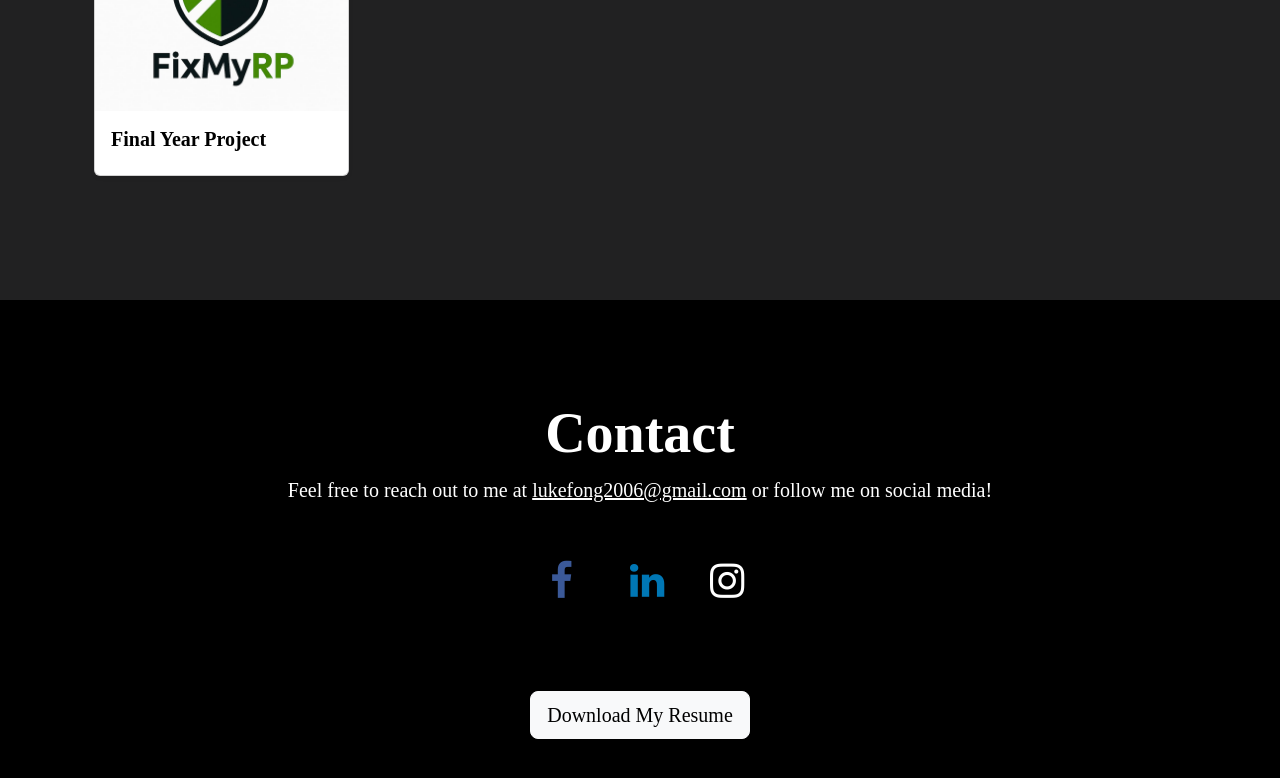
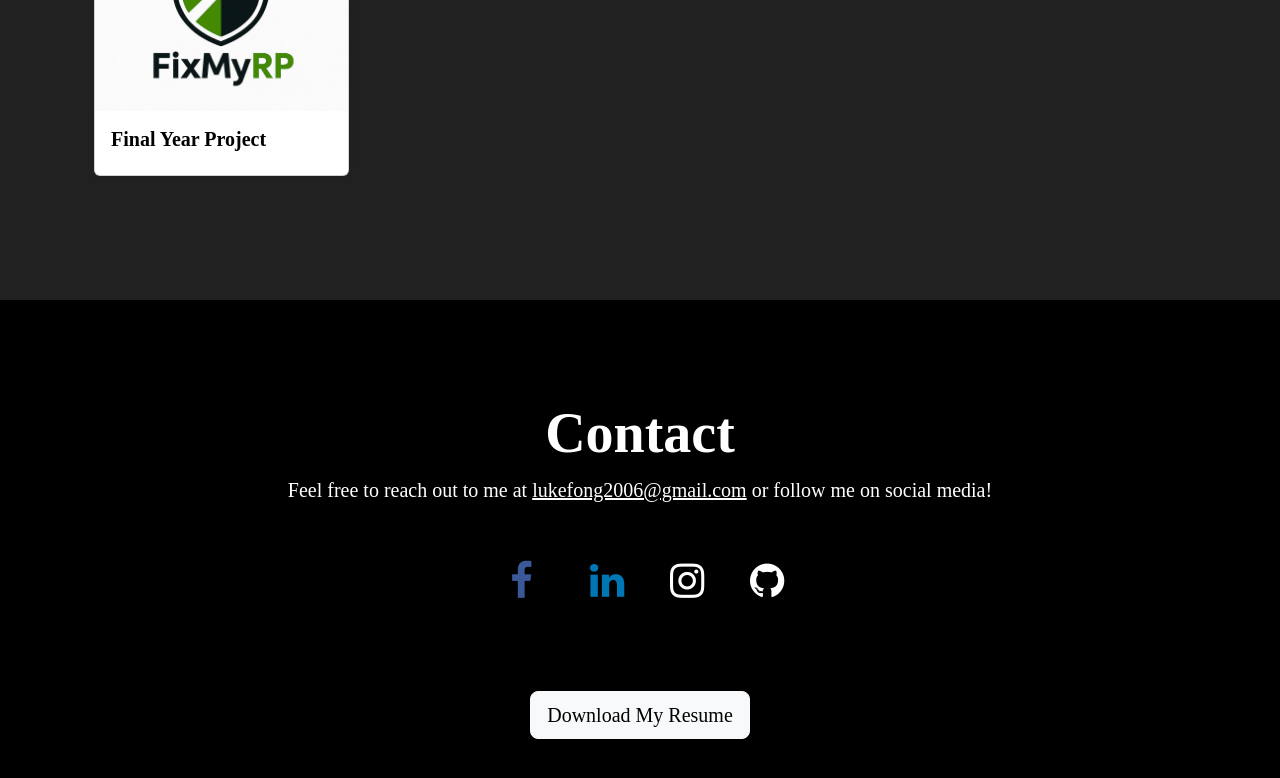
Before and after one commit to lvkxe/Portfolio_luke, a plain HTML site: page index.html in a window 1280 px wide. Shown: the part 3112-3890 px from the top of the page. Drawn offline with nearby package versions, Linux system fonts and the light colour scheme; a web font is replaced by a local one.

Commit message:
Fix HTML encoding issues in index.html

```diff
--- a/index.html
+++ b/index.html
@@ -6,7 +6,7 @@
     <title>Portfolio</title>
     <link href="https://cdn.jsdelivr.net/npm/bootstrap@5.3.0-alpha1/dist/css/bootstrap.min.css" rel="stylesheet">
 
-    <!-- ✅ Smooth scroll (slide) + fixed navbar offset -->
+    <!-- Smooth scroll (slide) + fixed navbar offset -->
     <style>
         html{
             scroll-behavior: smooth;
@@ -410,6 +410,7 @@
                         <a href="https://www.facebook.com/luke.fong.39" class="fa fa-facebook"></a>
                         <a href="https://www.linkedin.com/in/luke-fong-3539a7272" class="fa fa-linkedin"></a>
                         <a href="https://www.instagram.com/lv.kxe/" class="fa fa-instagram"></a>
+                        <a href="https://github.com/lvkxe" class="fa fa-github"></a>
                     </div>
                     <br></br>
 
@@ -440,6 +441,7 @@
         .fa-facebook { color: #3B5998; }
         .fa-linkedin { color: #0077B5; }
         .fa-instagram { color: white; }
+        .fa-github { color: #ffffff; }
 
         .social-icons {
             display: flex;
@@ -449,10 +451,10 @@
         }
     </style>
 
-    <!-- ✅ Bootstrap JS (needed for navbar toggle) -->
+    <!-- Bootstrap JS (needed for navbar toggle) -->
     <script src="https://cdn.jsdelivr.net/npm/bootstrap@5.3.0-alpha1/dist/js/bootstrap.bundle.min.js"></script>
 
-    <!-- ✅ Smooth "slide" scroll (works perfectly with fixed navbar) -->
+    <!-- Smooth "slide" scroll (works perfectly with fixed navbar) -->
     <script>
         document.querySelectorAll('a.nav-link[href^="#"]').forEach(link => {
             link.addEventListener('click', function (e) {
```
